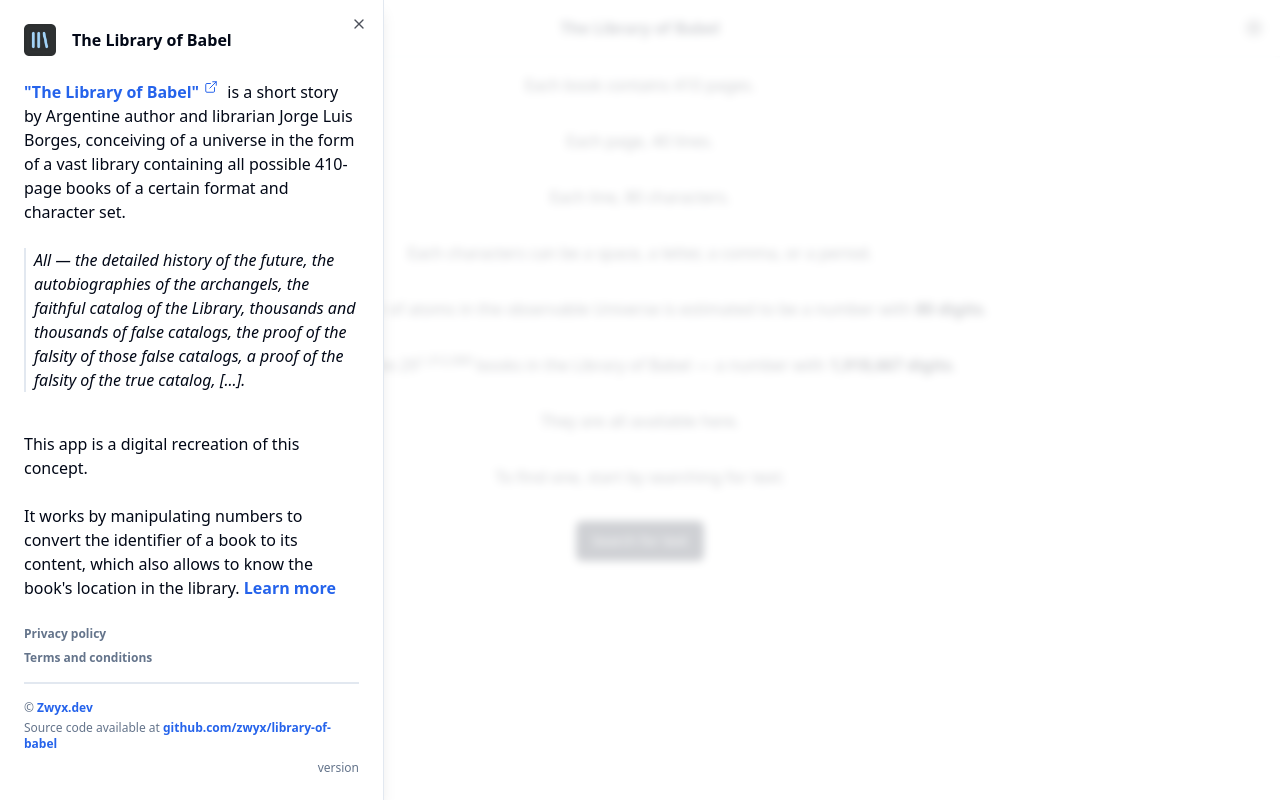
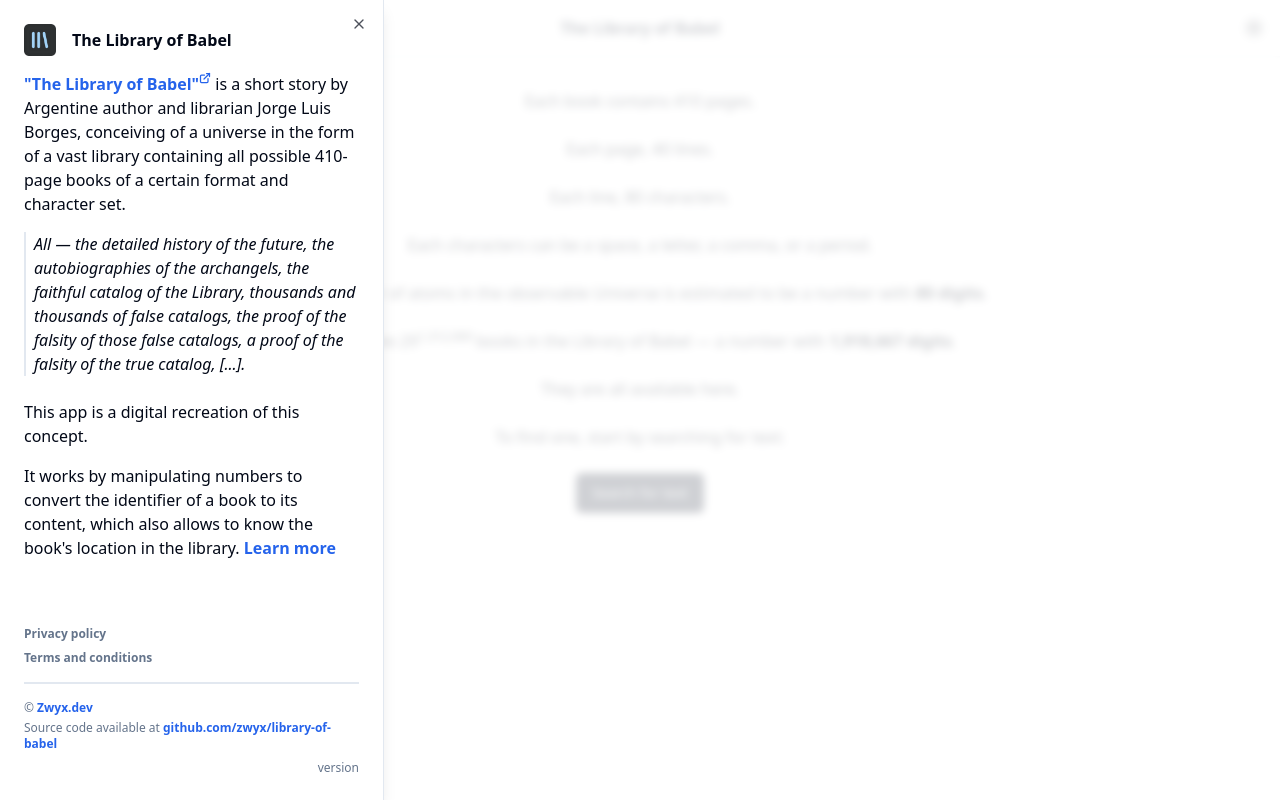
Before and after one commit to Zwyx/library-of-babel, a React (Vite) app: page /intro in a window 1280 px wide. Both pictures are taken after a click on the button "Open menu". Built offline with nearby package versions, Linux system fonts and the light colour scheme.

Commit message:
Tweak UI

```diff
--- a/src/components/HeaderMenu.tsx
+++ b/src/components/HeaderMenu.tsx
@@ -40,7 +40,7 @@ export const HeaderMenu = () => {
 					<span className="font-bold">{t("libraryOfBabel")}</span>
 				</div>
 
-				<div className="mt-6 flex flex-col gap-6">
+				<div className="mt-4 flex flex-col gap-4">
 					<div>
 						<ExternalLink
 							href="https://en.wikipedia.org/wiki/The_Library_of_Babel"
@@ -61,7 +61,7 @@ export const HeaderMenu = () => {
 						catalogs, a proof of the falsity of the true catalog, [...].
 					</div>
 
-					<div className="mt-4">
+					<div className="mt-2">
 						This app is a digital recreation of this concept.
 					</div>
 
--- a/src/components/common/ExternalLink.tsx
+++ b/src/components/common/ExternalLink.tsx
@@ -20,7 +20,9 @@ export const ExternalLink = ({
 			rel="noreferrer nofollow"
 		>
 			<span className="font-semibold">{children}</span>
-			{showIcon && <LucideExternalLink className="h-[0.875rem] stroke-[1.7]" />}
+			{showIcon && (
+				<LucideExternalLink className="h-[0.75rem] w-[0.75rem] stroke-[2.5]" />
+			)}
 		</a>
 	);
 };
--- a/src/pages/Home.tsx
+++ b/src/pages/Home.tsx
@@ -3,7 +3,7 @@ import { Link } from "react-router-dom";
 export const Home = () => {
 	return (
 		<div className="flex flex-col items-center gap-8 text-center">
-			<h1 className="text-xl font-semibold">Welcome, visitor.</h1>
+			<h1 className="mt-4 text-xl font-semibold">Welcome, visitor.</h1>
 
 			<div>
 				The Library of Babel contains <em>all the books</em>.
--- a/src/pages/Intro.tsx
+++ b/src/pages/Intro.tsx
@@ -3,8 +3,8 @@ import { Link } from "react-router-dom";
 
 export const Intro = () => {
 	return (
-		<div className="flex flex-col items-center gap-8 text-center">
-			<div>Each book contains 410 pages.</div>
+		<div className="flex flex-col items-center gap-6 text-center">
+			<div className="mt-4">Each book contains 410 pages.</div>
 			<div>Each page, 40 lines.</div>
 			<div>Each line, 80 characters.</div>
 			<div>Each characters can be a space, a letter, a comma, or a period.</div>
```
Also changed, not shown: 1 other file (tests, documents, lock files or other folders).
